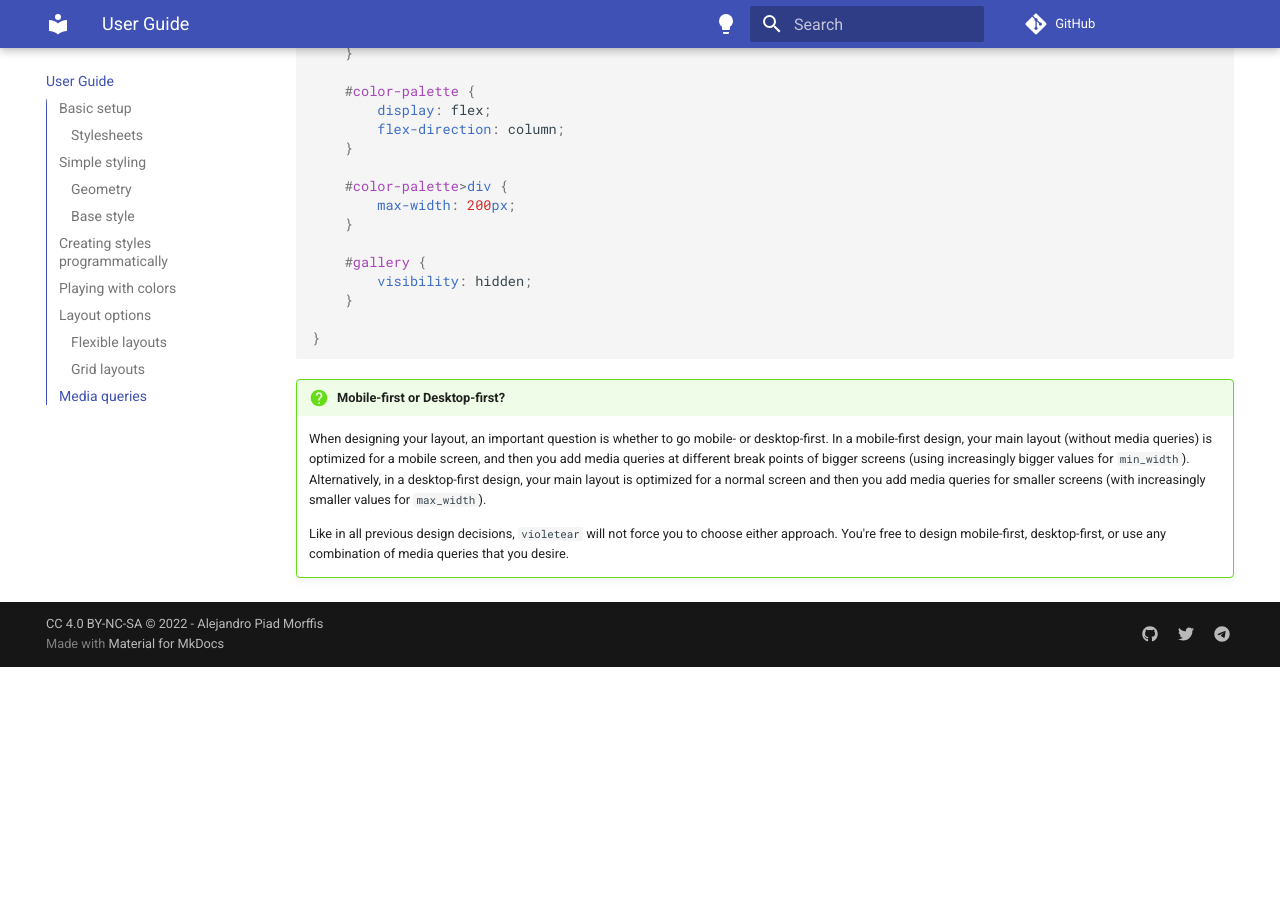
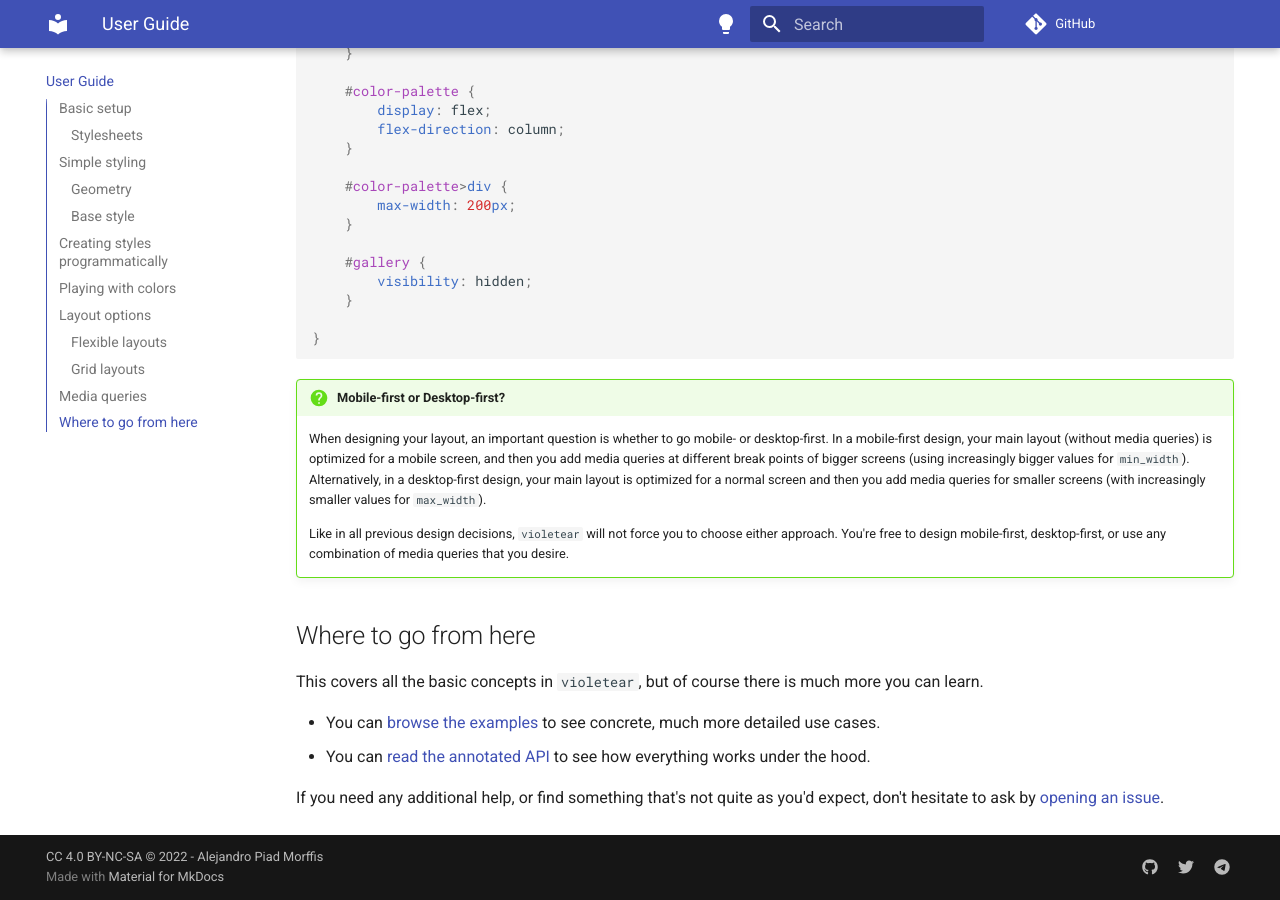
Before and after one commit to apiad/violetear, an MkDocs documentation site: the page built from docs/guide.md, in a window 1280 px wide and 900 px high, scrolled down 10702 px. Built offline with MkDocs 1.6.1 and Material for MkDocs 9.7.7, drawn with Linux system fonts in a browser that asks for light colours; comment, search, counter and statistics services are not loaded; before the commit the page ends 11369 px from its top, so only the background shows below that; some of the changed text lies outside the part shown.

Commit message:
Refactor docs

````diff
--- a/docs/guide.md
+++ b/docs/guide.md
@@ -1,6 +1,6 @@
 # User Guide
 
-This is a step-by-step guide to using `violetear`. In this guide, we will build a sample website. You can see the sample website alive [here](example.html) and the final source code [here](https://github.com/apiad/violetear/tree/main/docs/example.html).
+This is a step-by-step guide to using `violetear`. In this guide, we will build a sample website. You can see the sample website alive [here](guide.html) and the final source code [here](https://github.com/apiad/violetear/tree/main/docs/guide.html).
 
 Before starting, make sure to have `violetear` installed:
 
@@ -16,7 +16,7 @@ pip install violetear # (1)
 
 We'll start by creating a blank HTML file with a basic markup:
 
-```html title="example.html"
+```html title="guide.html"
 <!DOCTYPE html>
 <html lang="en">
 <head>
@@ -64,7 +64,7 @@ Run the file `styles.py` and verify that it creates a [`styles.css`](styles.css)
 
 Now go ahead and add the style link to your HTML:
 
-```html title="example.html" hl_lines="4"
+```html title="guide.html" hl_lines="4"
 ...
 <head>
    <!-- (1) -->
@@ -81,7 +81,7 @@ Now we're ready to start adding some markup and styles.
 
 Let's start by adding some content: a title, a subtitle, and some paragraphs (in latin!):
 
-```html title="example.html"
+```html title="guide.html"
 ...
 <body>
     <h1>An important lesson</h1>
@@ -109,7 +109,7 @@ Let's start by adding some content: a title, a subtitle, and some paragraphs (in
 </body>
 ```
 
-If you open the `example.html` file right you'll see it's just some unstyled text. So let's add some color.
+If you open the `guide.html` file right you'll see it's just some unstyled text. So let's add some color.
 
 ### Geometry
 
@@ -211,9 +211,9 @@ As you can see, we have quickly defined three very similar styles with different
 - In the body of the `for` loop we create one style for each size, selecting a class `.size-{i}`, hence we'll end with `.size-0`, `.size-1` and `.size-2`.
 - Each style also inherited the `base_style` we defined previously.
 
-To apply these styles, we'll need to modify our `example.html` source to put the right classes in place:
+To apply these styles, we'll need to modify our `guide.html` source to put the right classes in place:
 
-```html title="example.html" hl_lines="3 4 5 8 11"
+```html title="guide.html" hl_lines="3 4 5 8 11"
 <!-- (1) -->
 <body>
     <h1 class="size-2">An important lesson</h1>
@@ -247,7 +247,7 @@ We will create a color palette and use it to style a row of `div`s.
 
 Firs the markup, add the following at the end of your `body` tag:
 
-```html title="example.html"
+```html title="guide.html"
 <!-- (1) -->
 <body>
     <!-- (2) -->
@@ -331,7 +331,7 @@ sheet.render("styles.css")
 
 The previous section showed you a glimpse of the `.flexbox()` layout method. Let's explore it's options. Start by adding a bunch of `div`s to play with:
 
-```html title="example.html"
+```html title="guide.html"
 <!-- (1) -->
 <body>
     <!-- (2) -->
@@ -514,3 +514,12 @@ After running the script, check out the `style.css` file to confirm that our med
     Alternatively, in a desktop-first design, your main layout is optimized for a normal screen and then you add media queries for smaller screens (with increasingly smaller values for `max_width`).
 
     Like in all previous design decisions, `violetear` will not force you to choose either approach. You're free to design mobile-first, desktop-first, or use any combination of media queries that you desire.
+
+## Where to go from here
+
+This covers all the basic concepts in `violetear`, but of course there is much more you can learn.
+
+- You can [browse the examples](./examples) to see concrete, much more detailed use cases.
+- You can [read the annotated API](./api) to see how everything works under the hood.
+
+If you need any additional help, or find something that's not quite as you'd expect, don't hesitate to ask by [opening an issue](https://github.com/apiad/violetear/issues).
--- a/docs/styles.css
+++ b/docs/styles.css
@@ -1,6 +1,6 @@
 /* Made with violetear */
 /* Generating all 6 styles */
-/* Autogenerated on 2022-08-19 07:48:36.256250 */
+/* Autogenerated on 2022-08-19 08:20:31.844195 */
 
 /*! modern-normalize v1.1.0 | MIT License | https://github.com/sindresorhus/modern-normalize */
 
--- a/mkdocs.yml
+++ b/mkdocs.yml
@@ -56,6 +56,8 @@ markdown_extensions:
 nav:
   - Home: index.md
   - User Guide: guide.md
+  - Examples:
+    - Color spaces: examples/color-spaces.md
   - API:
     - Style Sheets: stylesheet.md
     - Styles: style.md
````
Also changed, not shown: other parts of docs/guide.md (+1 -1 lines), Readme.md (+1 -1 lines), docs/index.md (+32 -12 lines), docs/examples/color-spaces.md (added), docs/guide.html (renamed from docs/example.html).
